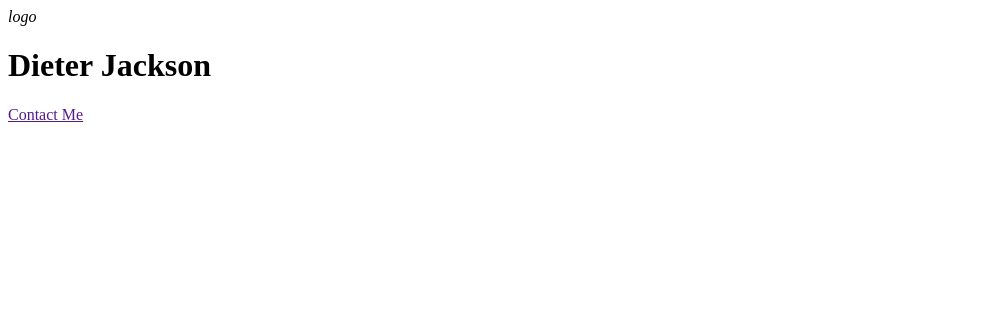
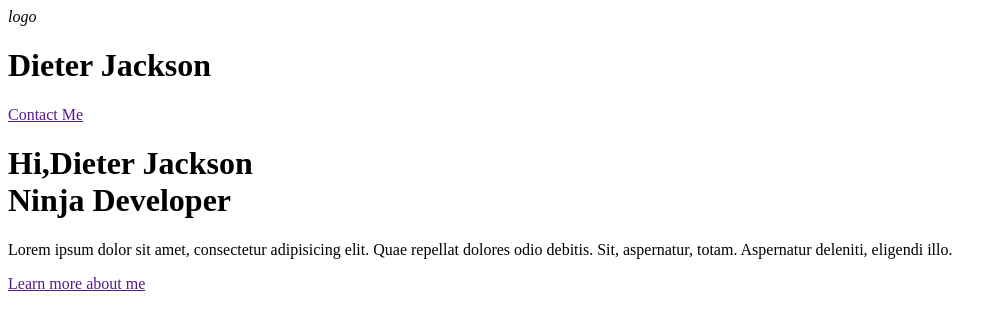
Before and after one commit to djackcu/portfolio, a plain HTML site: page index.html in a window 1280 px wide. Shown: the whole page, without its empty margins (0-1003 px from the left). Drawn offline with Linux system fonts and the light colour scheme.

Commit message:
Define hero header

```diff
--- a/index.html
+++ b/index.html
@@ -1,5 +1,6 @@
 <!DOCTYPE html>
 <html lang="en">
+
 <head>
     <meta charset="UTF-8">
     <title>Personal Portfolio : Dieter Jackson</title>
@@ -7,6 +8,7 @@
     <!--Styles-->
     <link rel="stylesheet" href="asset/css/main.css">
 </head>
+
 <body>
     <div class="header__background">
         <header>
@@ -16,7 +18,15 @@
                 <a href="" class="button" id="contact_me">Contact Me</a>
             </div>
         </header>
-
+        <div class="hero">
+            <h1 class="hero__headline">
+            	Hi,Dieter Jackson <br>
+				Ninja Developer
+			</h1>
+            <p class="hero__description">Lorem ipsum dolor sit amet, consectetur adipisicing elit. Quae repellat dolores odio debitis. Sit, aspernatur, totam. Aspernatur deleniti, eligendi illo.</p>
+            <a href="" class="hero__link">Learn more about me</a>
+        </div>
     </div>
 </body>
+
 </html>
```
Lines whose indentation alone changed are shown as unchanged.
